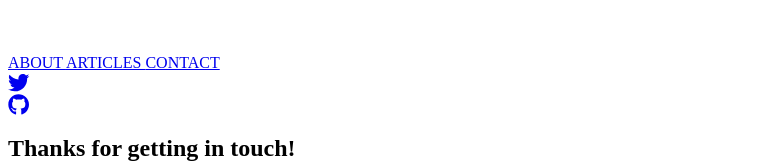
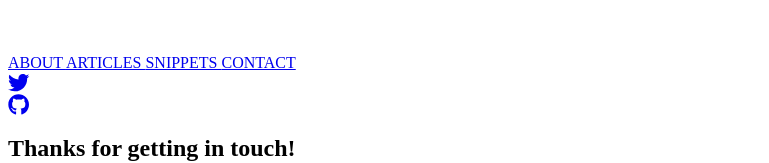
Before and after one commit to chewtoys/web-development-blog, a Nuxt app: page /thanks in a window 1280 px wide. Shown: the top 163 px of the page, without its empty margins (0-769 px from the left). Built offline with nearby package versions, Linux system fonts and the light colour scheme; what vue-disqus would draw is missing.

Commit message:
Linted to adjust order of computed

```diff
--- a/components/Navigation.vue
+++ b/components/Navigation.vue
@@ -30,9 +30,16 @@
             ARTICLES
           </nuxt-link>
 
-          <a v-if="$nuxt.$route.path == '/'" v-scroll-to="'#contact'" href="#" class="navbar-item">
-            CONTACT
-          </a>
+          <nuxt-link to="/snippets" class="navbar-item">
+            SNIPPETS
+          </nuxt-link>
+
+          <a
+            v-if="$nuxt.$route.path == '/'"
+            v-scroll-to="'#contact'"
+            href="#"
+            class="navbar-item"
+          >CONTACT</a>
 
           <nuxt-link v-else to="/#contact" class="navbar-item">
             CONTACT
@@ -41,11 +48,7 @@
 
         <div class="navbar-item is-hidden-touch">
           <div class="field is-grouped">
-            <a
-              href="https://twitter.com/stevie_c91"
-              target="_blank"
-              rel="noopener noreferrer"
-            >
+            <a href="https://twitter.com/stevie_c91" target="_blank" rel="noopener noreferrer">
               <span class="icon is-medium has-text-white">
                 <font-awesome-icon :icon="['fab', 'twitter']" size="lg" />
               </span>
@@ -54,11 +57,7 @@
         </div>
         <div class="navbar-item is-hidden-touch">
           <div class="field is-grouped">
-            <a
-              href="https://github.com/stevie-c91"
-              target="_blank"
-              rel="noopener noreferrer"
-            >
+            <a href="https://github.com/stevie-c91" target="_blank" rel="noopener noreferrer">
               <span class="icon is-medium has-text-white">
                 <font-awesome-icon :icon="['fab', 'github']" size="lg" />
               </span>
--- a/pages/articles/index.vue
+++ b/pages/articles/index.vue
@@ -34,6 +34,11 @@ export default {
     Navigation,
     Card
   },
+  computed: {
+    chunkedArticles() {
+      return chunk(this.articles, 3)
+    }
+  },
   asyncData(context) {
     return context.app.$axios
       .get('articles', {
@@ -46,11 +51,6 @@ export default {
           articles: response.data
         }
       })
-  },
-  computed: {
-    chunkedArticles() {
-      return chunk(this.articles, 3)
-    }
   },
   head() {
     return {
--- a/pages/index.vue
+++ b/pages/index.vue
@@ -51,6 +51,11 @@ export default {
     Card,
     ContactForm
   },
+  computed: {
+    chunkedArticles() {
+      return chunk(this.articles, 3)
+    }
+  },
   asyncData(context) {
     return context.app.$axios
       .get('articles', {
@@ -63,11 +68,6 @@ export default {
           articles: response.data
         }
       })
-  },
-  computed: {
-    chunkedArticles() {
-      return chunk(this.articles, 3)
-    }
   },
   head() {
     return {
```
